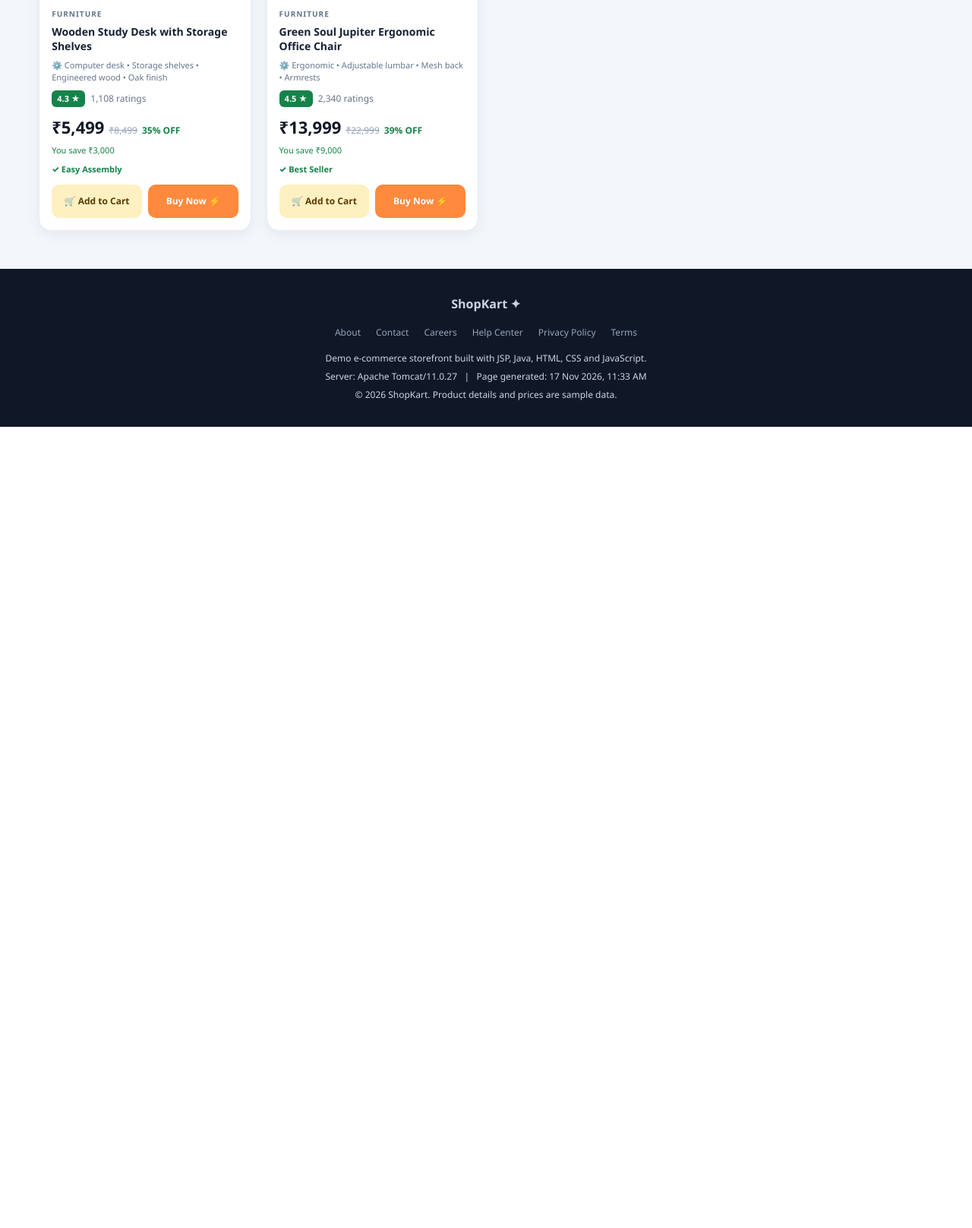
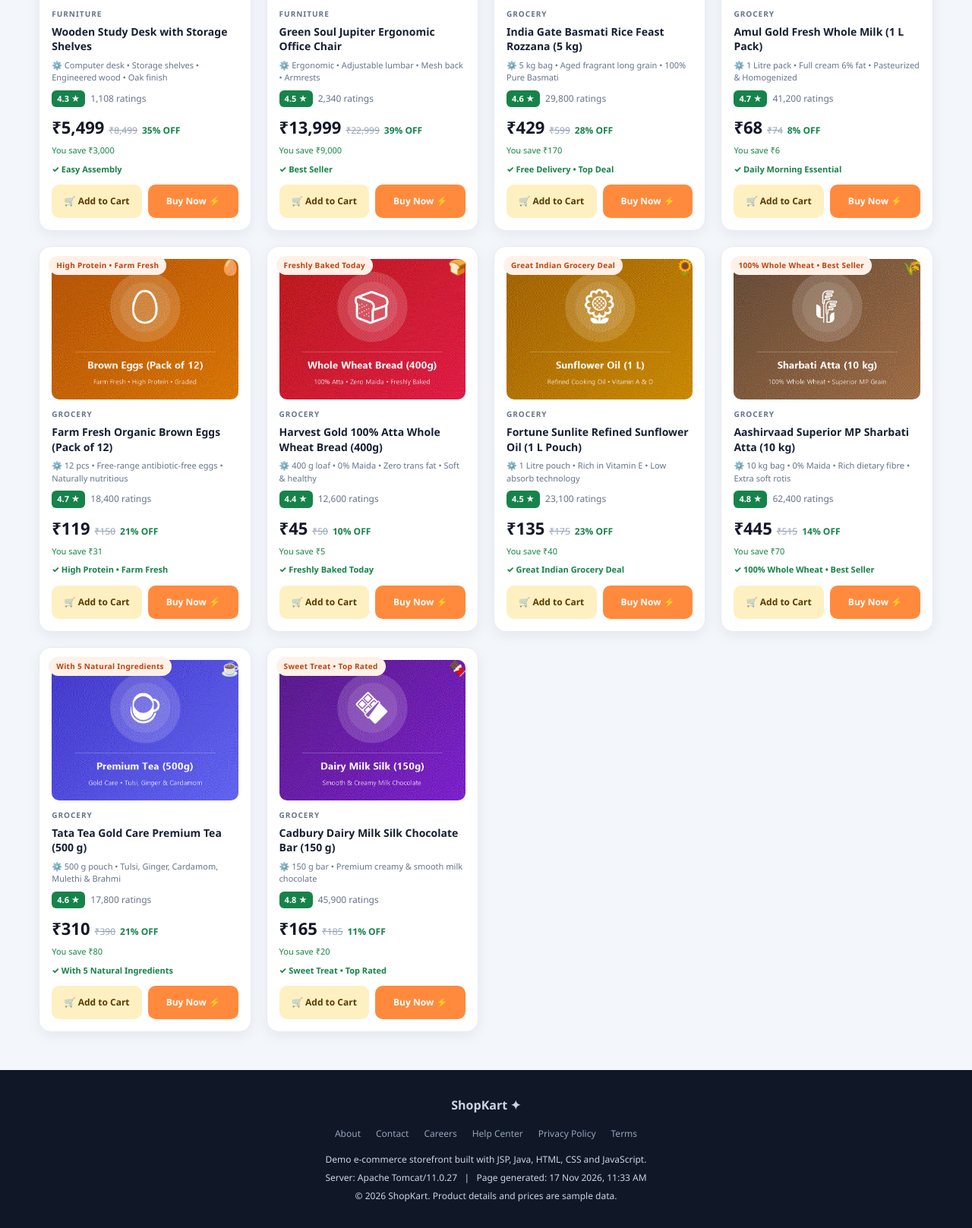
Before and after one commit to NithinKumarReddyC/Shopping-site, a Java web app: page / in a window 1280 px wide. Shown: the part 3495-5112 px from the top of the page at 76% size. Before the commit the page ends 4057 px from the top, so only its background shows below. Run offline with Tomcat 11, a stand-in JSP engine, Linux system fonts and the light colour scheme.

Commit message:
feat: add product catalog data and dynamic grocery image generation script

```diff
--- a/src/main/webapp/index.jsp
+++ b/src/main/webapp/index.jsp
@@ -31,7 +31,16 @@
         {"110", "Queen Size Engineered Wood Bed with Storage", "Furniture", "18999", "27999", "4.2", "986", "Free Installation", "images/queen-bed.svg", "Queen size • Hydraulic storage • Engineered wood • Walnut finish", "🛏️"},
         {"111", "2-Door Wardrobe with Mirror", "Furniture", "12999", "19999", "4.1", "754", "Free Delivery", "images/wardrobe.svg", "2 doors • Mirror • Hanging space • Engineered wood", "🚪"},
         {"112", "Wooden Study Desk with Storage Shelves", "Furniture", "5499", "8499", "4.3", "1,108", "Easy Assembly", "images/study-desk.svg", "Computer desk • Storage shelves • Engineered wood • Oak finish", "🪑"},
-        {"121", "Green Soul Jupiter Ergonomic Office Chair", "Furniture", "13999", "22999", "4.5", "2,340", "Best Seller", "images/office-chair.svg", "Ergonomic • Adjustable lumbar • Mesh back • Armrests", "💺"}
+        {"121", "Green Soul Jupiter Ergonomic Office Chair", "Furniture", "13999", "22999", "4.5", "2,340", "Best Seller", "images/office-chair.svg", "Ergonomic • Adjustable lumbar • Mesh back • Armrests", "💺"},
+        // ── Grocery ──
+        {"130", "India Gate Basmati Rice Feast Rozzana (5 kg)", "Grocery", "429", "599", "4.6", "29,800", "Free Delivery • Top Deal", "images/rice.gif", "5 kg bag • Aged fragrant long grain • 100% Pure Basmati", "🍚"},
+        {"131", "Amul Gold Fresh Whole Milk (1 L Pack)", "Grocery", "68", "74", "4.7", "41,200", "Daily Morning Essential", "images/milk.gif", "1 Litre pack • Full cream 6% fat • Pasteurized & Homogenized", "🥛"},
+        {"132", "Farm Fresh Organic Brown Eggs (Pack of 12)", "Grocery", "119", "150", "4.7", "18,400", "High Protein • Farm Fresh", "images/eggs.gif", "12 pcs • Free-range antibiotic-free eggs • Naturally nutritious", "🥚"},
+        {"133", "Harvest Gold 100% Atta Whole Wheat Bread (400g)", "Grocery", "45", "50", "4.4", "12,600", "Freshly Baked Today", "images/bread.gif", "400 g loaf • 0% Maida • Zero trans fat • Soft & healthy", "🍞"},
+        {"134", "Fortune Sunlite Refined Sunflower Oil (1 L Pouch)", "Grocery", "135", "175", "4.5", "23,100", "Great Indian Grocery Deal", "images/sunflower-oil.gif", "1 Litre pouch • Rich in Vitamin E • Low absorb technology", "🌻"},
+        {"135", "Aashirvaad Superior MP Sharbati Atta (10 kg)", "Grocery", "445", "515", "4.8", "62,400", "100% Whole Wheat • Best Seller", "images/atta.gif", "10 kg bag • 0% Maida • Rich dietary fibre • Extra soft rotis", "🌾"},
+        {"136", "Tata Tea Gold Care Premium Tea (500 g)", "Grocery", "310", "390", "4.6", "17,800", "With 5 Natural Ingredients", "images/tea.gif", "500 g pouch • Tulsi, Ginger, Cardamom, Mulethi & Brahmi", "☕"},
+        {"137", "Cadbury Dairy Milk Silk Chocolate Bar (150 g)", "Grocery", "165", "185", "4.8", "45,900", "Sweet Treat • Top Rated", "images/chocolate.gif", "150 g bar • Premium creamy & smooth milk chocolate", "🍫"}
     };
 
     for (String[] item : catalogData) {
@@ -50,7 +59,7 @@
         products.add(p);
     }
 
-    String[] categories = {"All", "Mobiles", "Electronics", "Fashion", "Appliances", "Furniture"};
+    String[] categories = {"All", "Mobiles", "Electronics", "Fashion", "Appliances", "Furniture", "Grocery"};
     String serverTimestamp = new java.text.SimpleDateFormat("dd MMM yyyy, hh:mm a").format(new Date());
 %>
 <!DOCTYPE html>
```
Also changed, not shown: src/main/webapp/images/atta.gif (added), src/main/webapp/images/bread.gif (added), src/main/webapp/images/chocolate.gif (added), src/main/webapp/images/eggs.gif (added), src/main/webapp/images/milk.gif (added), src/main/webapp/images/rice.gif (added), src/main/webapp/images/sunflower-oil.gif (added), src/main/webapp/images/tea.gif (added), 1 other file.
